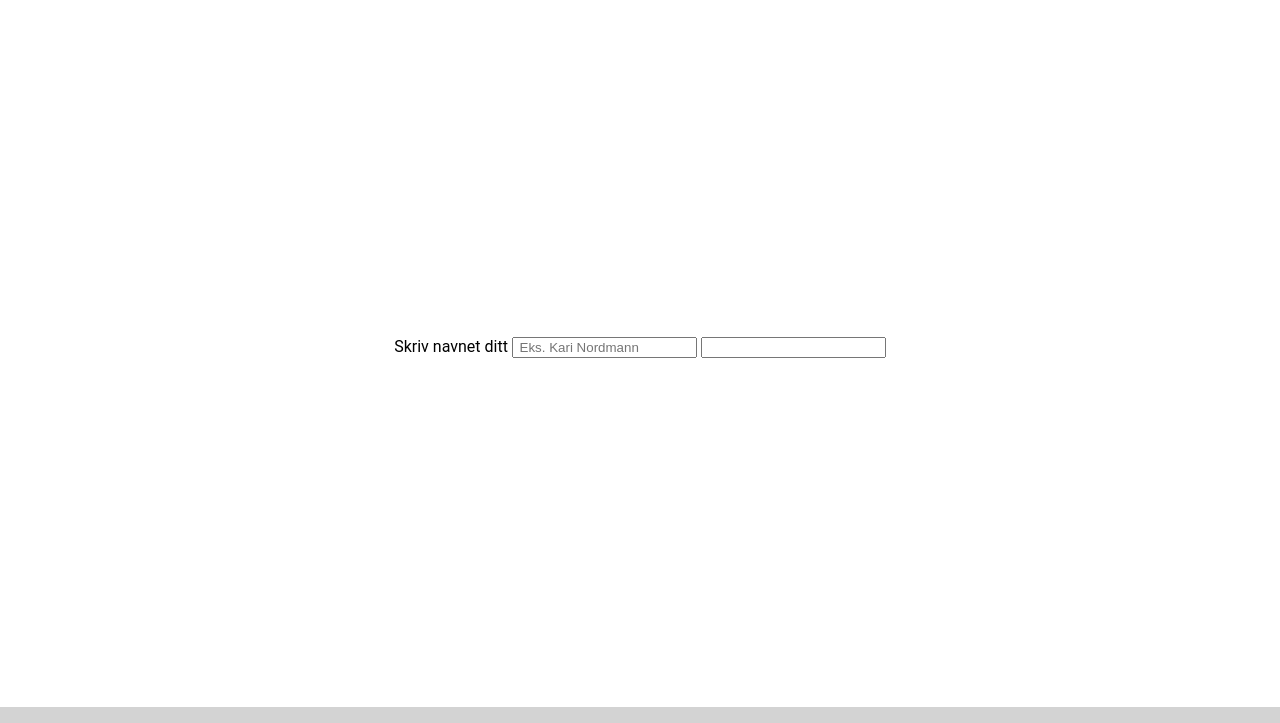
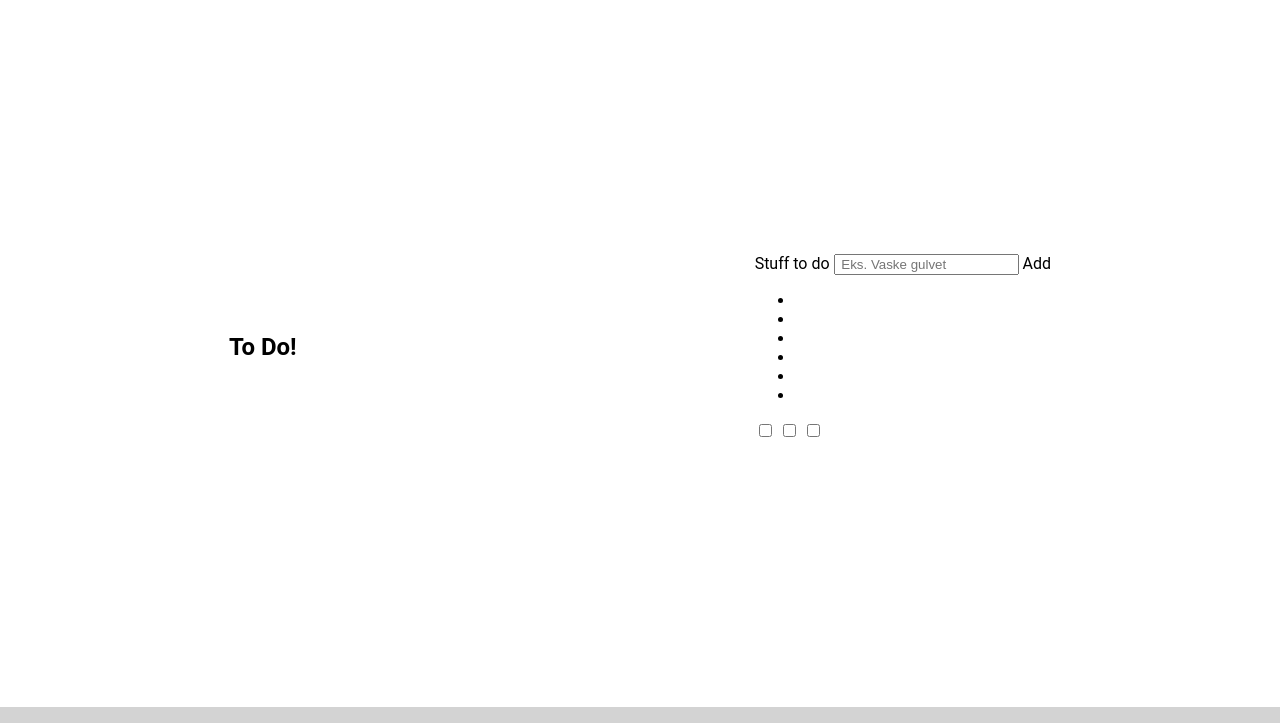
Before and after one commit to eirinedvinsen/kodeloftet_oppgave4_todo, a website: page index.html in a window 1280 px wide. Shown: the part 64-787 px from the top of the page. Drawn offline with Linux system fonts and the light colour scheme.

Commit message:
start of todo list

```diff
--- a/index.html
+++ b/index.html
@@ -31,20 +31,34 @@
     <main>
       <section class="section">
         <!-- Hero section / Home section / Main secton -->
+        <h1>To Do!</h1>
         <form>
-          <label for="nameInput">
-            Skriv navnet ditt
+          <label for="toDo">
+            Stuff to do
             <input
               type="text"
-              name="nameInput"
-              id="nameInput"
-              placeholder=" Eks. Kari Nordmann"
+              name="toDo"
+              id="toDo"
+              placeholder=" Eks. Vaske gulvet"
               required
             />
           </label>
+          <span onclick="newElement()" class="addBtn">Add</span>
 
-          <label for="numberInput">
-            <input type="number" name="numberInput" id="numberInput" />
+          <ul id="myUL">
+            <li></li>
+            <li ></li>
+            <li></li>
+            <li></li>
+            <li></li>
+            <li></li>
+          </ul>
+
+          <!-- Checks til ul elementet -->
+          <label for="">
+            <input type="checkbox" name="" id="">
+            <input type="checkbox" name="" id="">
+            <input type="checkbox" name="" id="">
           </label>
         </form>
       </section>
```
Also changed, not shown: 1 other file.
